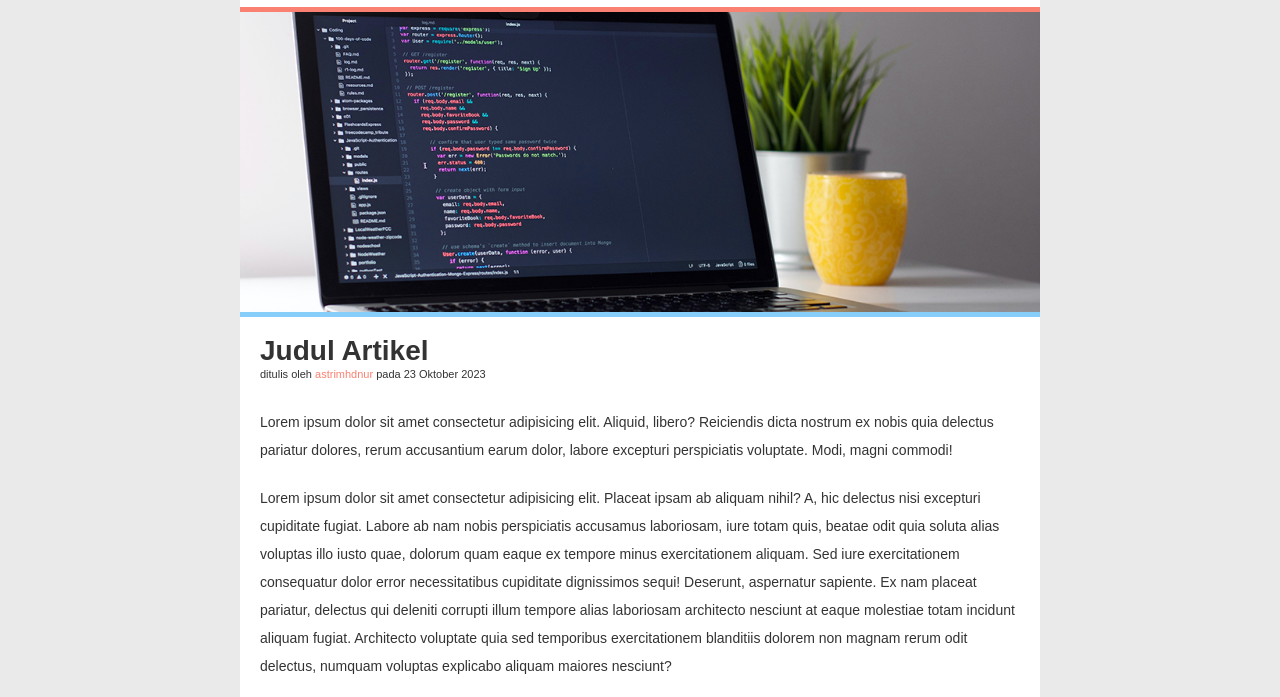
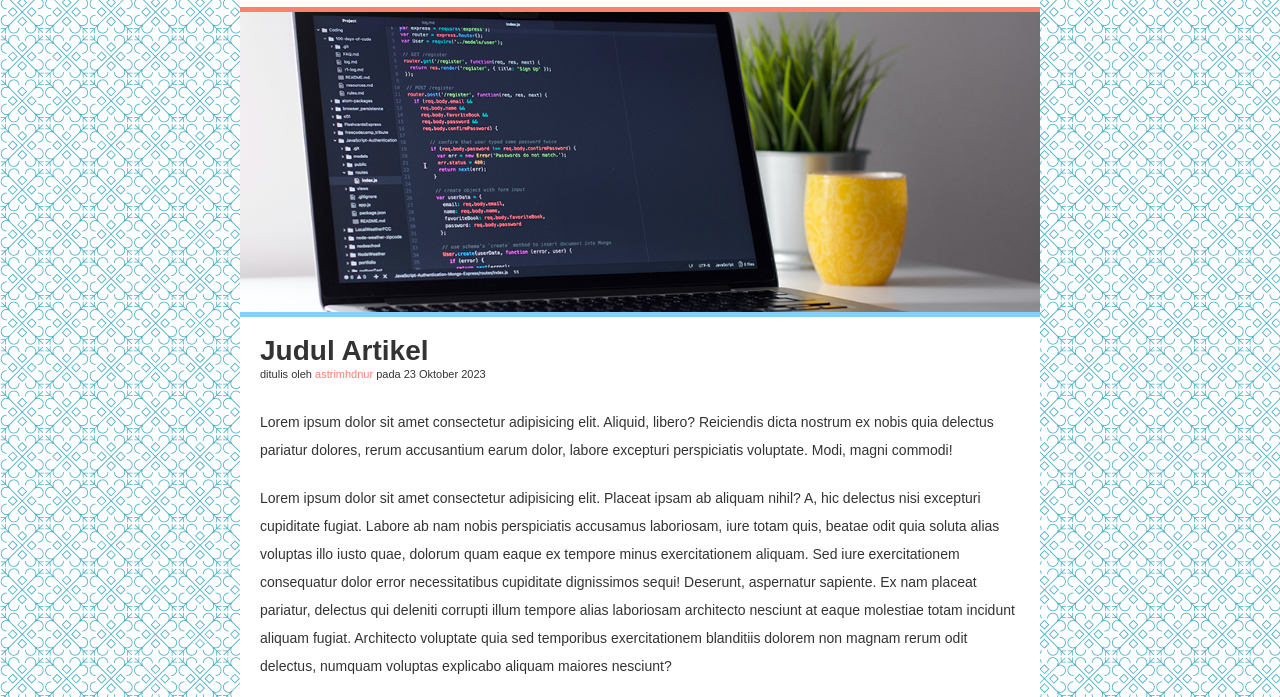
Before and after one commit to AstriMNur/itw2023_07352111047, a plain HTML site: page latihan/latihan4/T4a07352111047.html in a window 1280 px wide. Shown: the part 99-796 px from the top of the page. Drawn offline with Linux system fonts and the light colour scheme.

Commit message:
saya mengerjakan latihan 4

```diff
--- a/latihan/latihan4/T4a07352111047.css
+++ b/latihan/latihan4/T4a07352111047.css
@@ -134,6 +134,7 @@ table {
 body {
     font: 16px/28px arial, sans-serif;
     background-color: #eaeaea;
+    background-image: url(img/morocco.png);
     color: #333333
 }
 
```
Also changed, not shown: latihan/latihan4/img/morocco.png (added).
